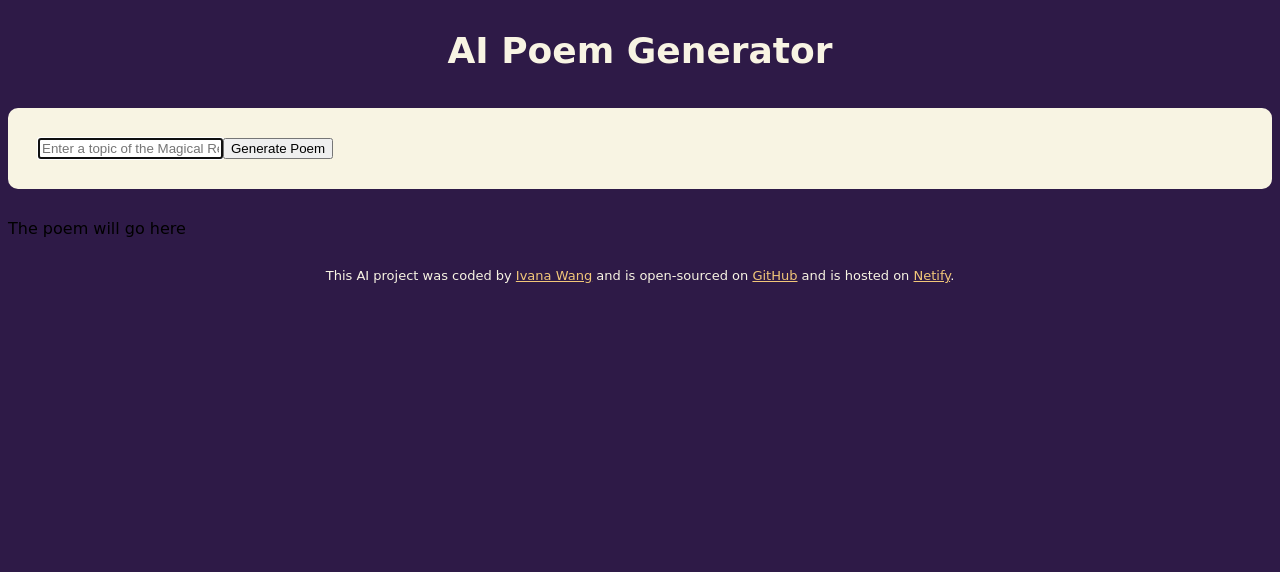
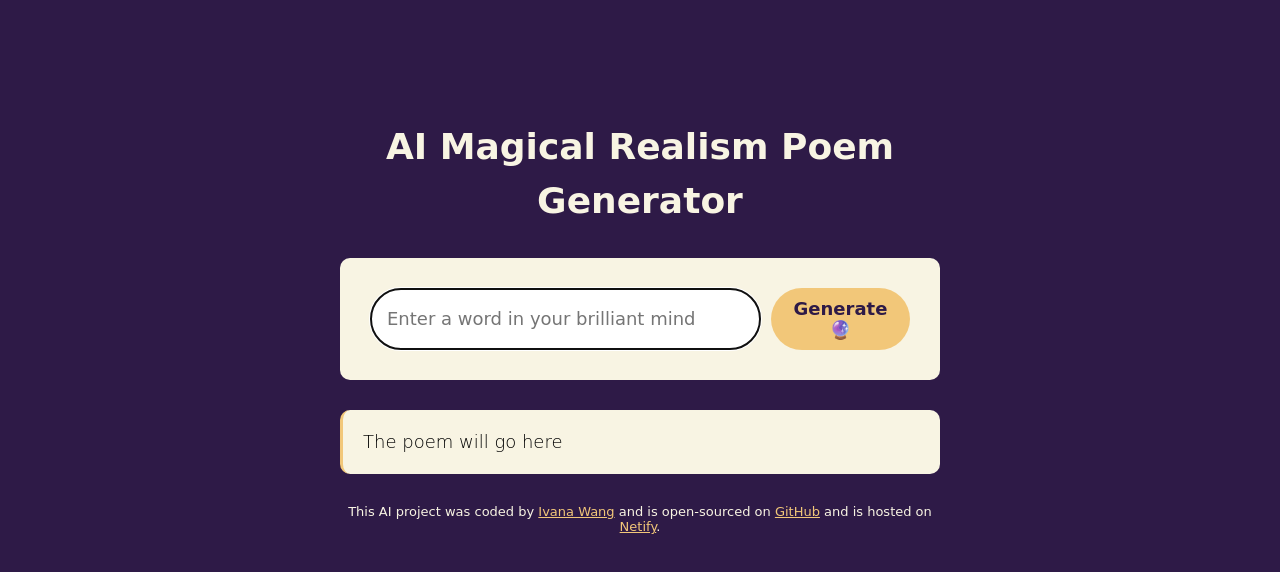
Before and after one commit to Ivanaonana/ai-poem-generator, a plain HTML site: page index.html in a window 1280 px wide. Drawn offline with Linux system fonts and the light colour scheme.

Commit message:
Update index.html

```diff
--- a/index.html
+++ b/index.html
@@ -7,22 +7,26 @@
     <title>AI Poem Fenerator</title>
   </head>
   <body>
+    <div class="container">
       <header>
-      <h1>AI Poem Generator</h1>
+        <h1>AI Magical Realism Poem Generator</h1>
       </header>
+
       <main>
         <form>
           <input
             type="text"
-          placeholder="Enter a topic of the Magical Realism Poem"
+            placeholder="Enter a word in your brilliant mind"
             autofocus
             required
             autocomplete="off"
+            class="instructions"
           />
-        <button type="submit">Generate Poem</button>
+          <button type="submit" class="submit-button">Generate 🔮</button>
         </form>
-      <div>The poem will go here</div>
+        <div class="poem">The poem will go here</div>
       </main>
+
       <footer>
         This AI project was coded by
         <a href="http://www.linkedin.com/in/ivana-w" target="_blank"
@@ -39,5 +43,7 @@
           >Netify</a
         >.
       </footer>
+    </div>
+    <script src="src/script.js"></script>
   </body>
 </html>
```
Lines whose indentation alone changed are shown as unchanged.
